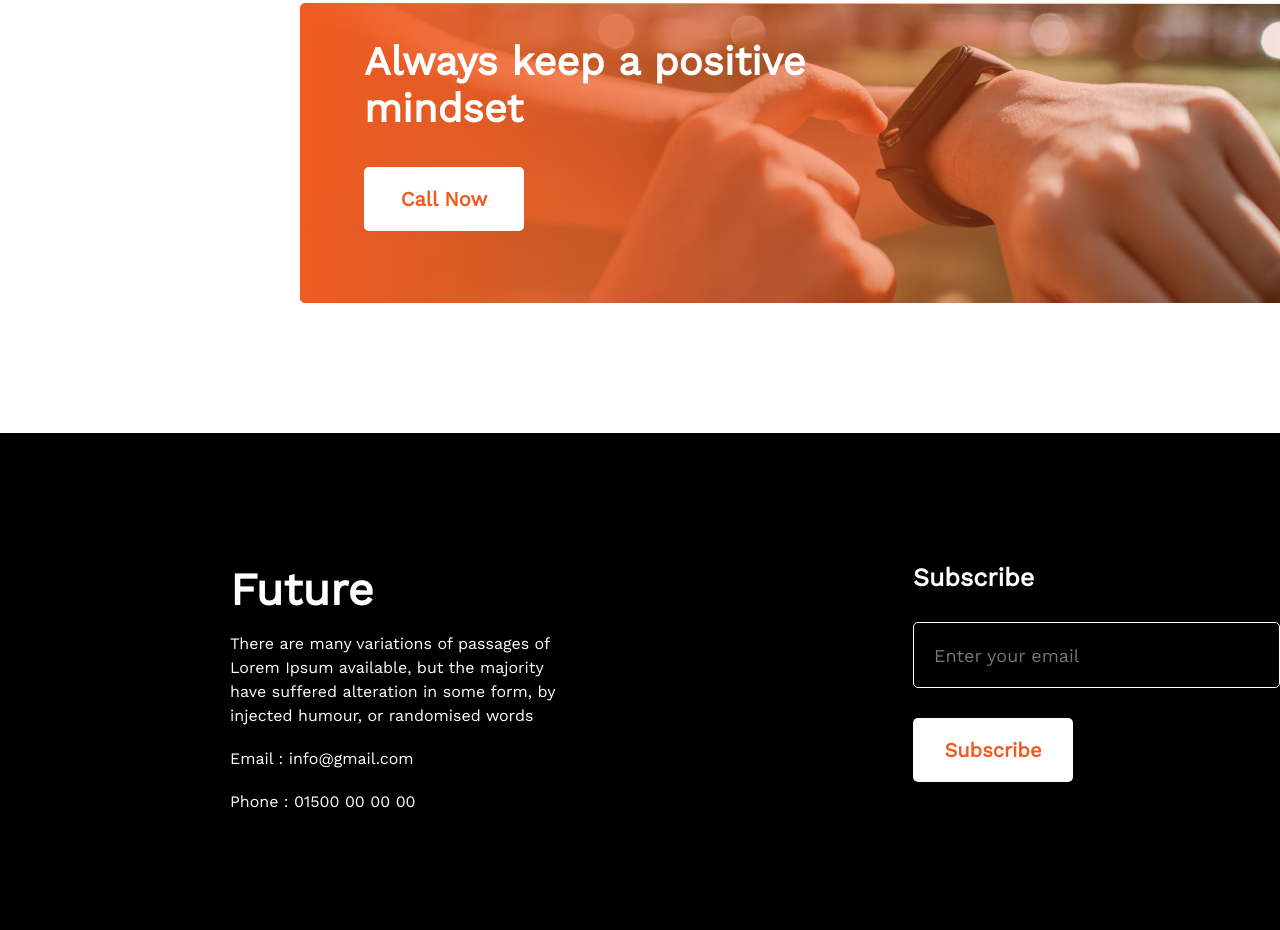
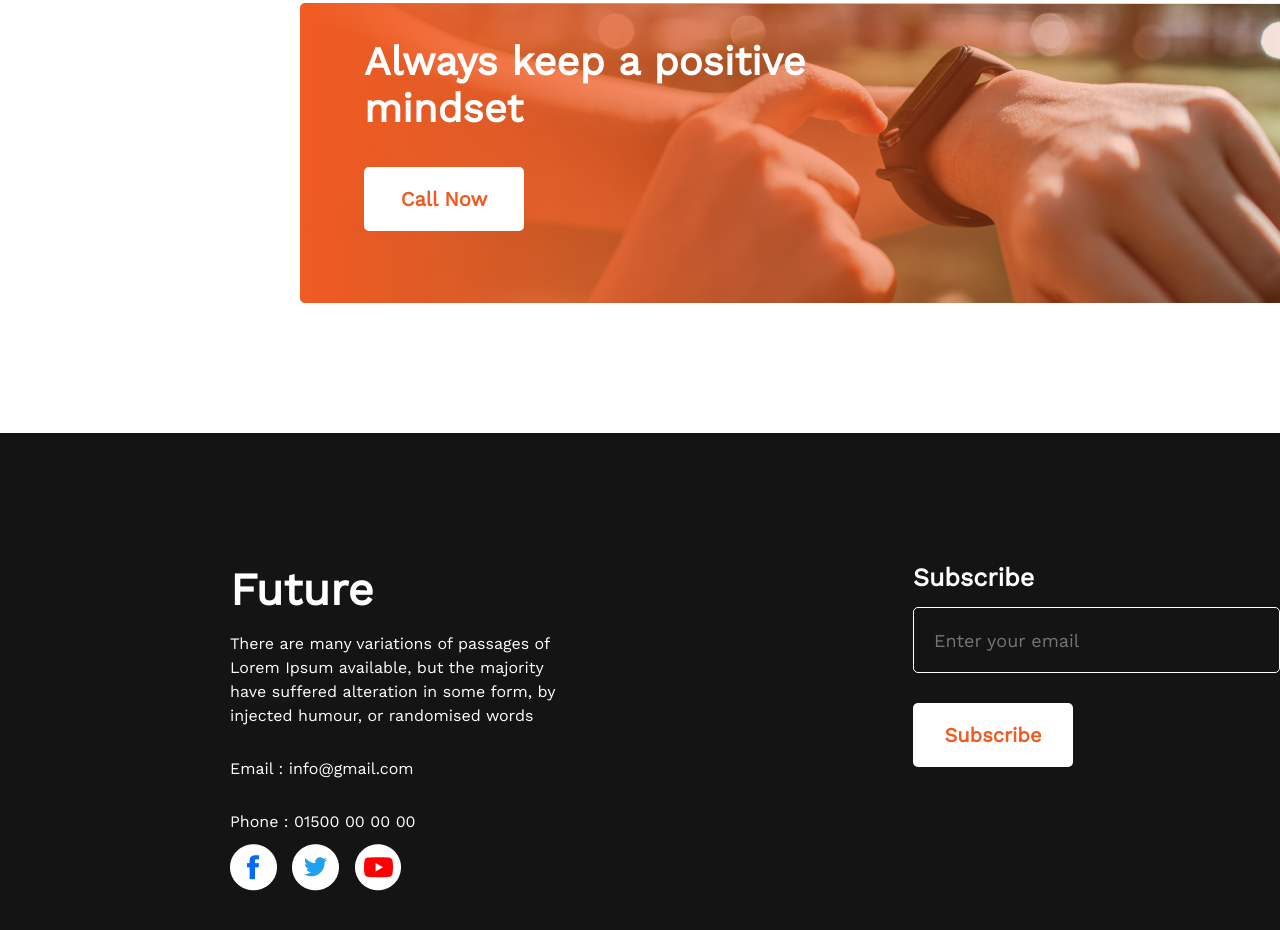
Before and after one commit to WDsayeed/my-first-assignment, a plain HTML site: page index.html in a window 1280 px wide. Shown: the part 3187-4117 px from the top of the page. Drawn offline with nearby package versions, Linux system fonts and the light colour scheme.

Commit message:
added all

```diff
--- a/index.html
+++ b/index.html
@@ -123,6 +123,9 @@
                 <p>There are many variations of passages of Lorem Ipsum available, but the majority have suffered alteration in some form, by injected humour, or randomised words</p><br>
                 <p>Email : info@gmail.com</p><br>
                 <p>Phone : 01500 00 00 00</p>
+                <img src="./images/icons/fb.png" alt="">
+                <img src="./images/icons/twitter.png" class="img1" alt="">
+                <img src="./images/icons/youtube.png" alt="">
             </div>
             <div class="footer-form">
                 <h1>Subscribe</h1>
--- a/style/style.css
+++ b/style/style.css
@@ -220,7 +220,7 @@
 /* footer style start */
 footer {
     margin-top: 130px;
-    background-color: black;
+    background-color: #151414;
     width: 100vw;
     height: 577px;
 }
@@ -246,9 +246,22 @@ footer {
     color: white;
     font-weight: 600;
     font-size: 25px;
-    margin-bottom: 30px;
+    margin-bottom: 5px;
 }
 
+
+.footer-form {
+    margin-top: 130px;
+}
+
+.footer-desc p {
+    line-height: 150%;
+    margin-bottom: 10px;
+}
+.footer-desc .img1{
+    margin-left: 10px;
+    margin-right: 10px;
+}
 input {
     width: 325px;
     height: 64px;
@@ -256,17 +269,11 @@ input {
     padding: 0 20px;
     margin-bottom: 30px;
     border: 1px solid #fff;
-    background-color: black;
+    background-color: #151414;
     border-radius: 5px;
+    margin-top: 10px;
 }
 
-.footer-form {
-    margin-top: 130px;
-}
-
-.footer-desc p {
-    line-height: 150%;
-}
 .btn-subscribe{
     width: 160px;
     height: 64px;
```
